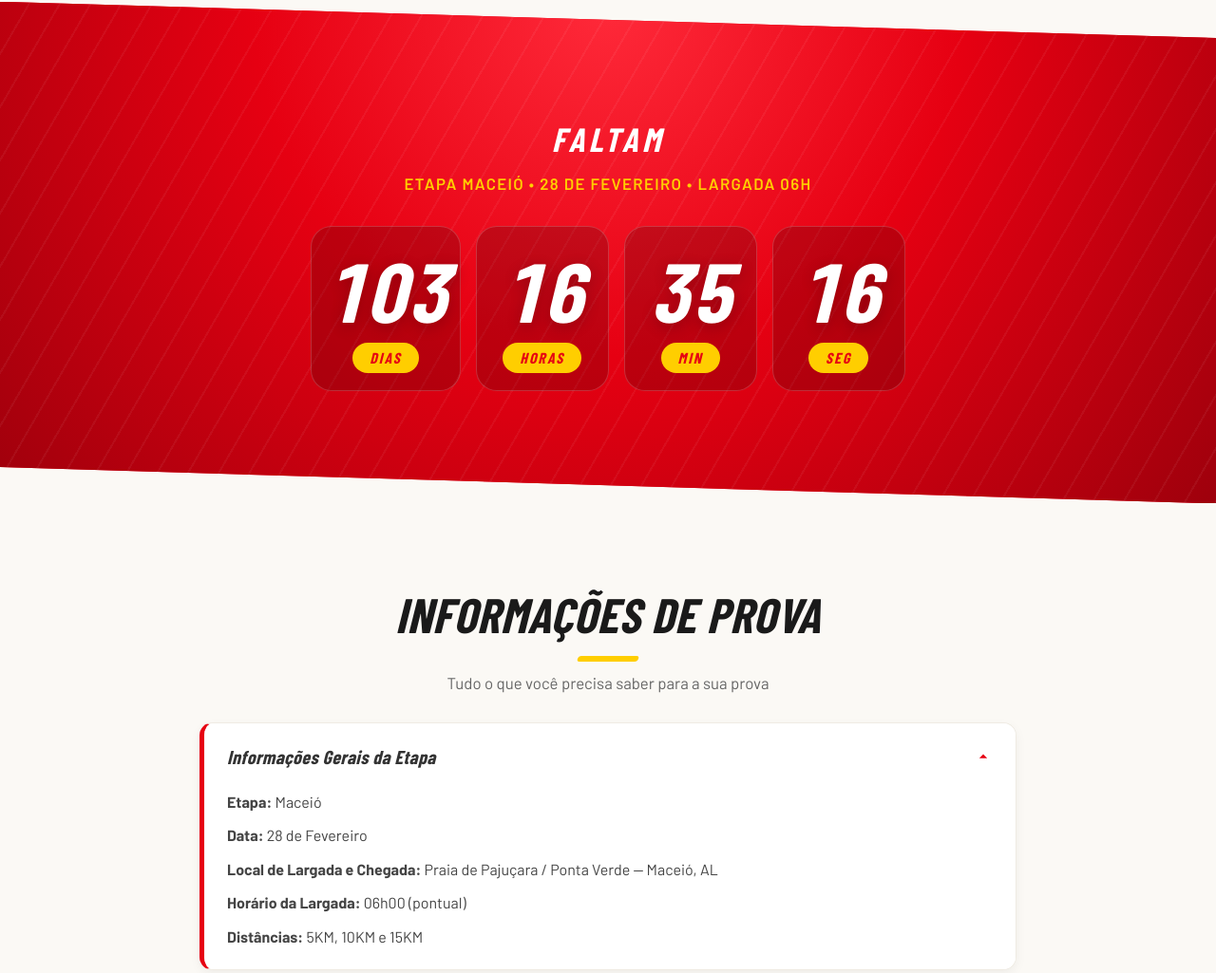
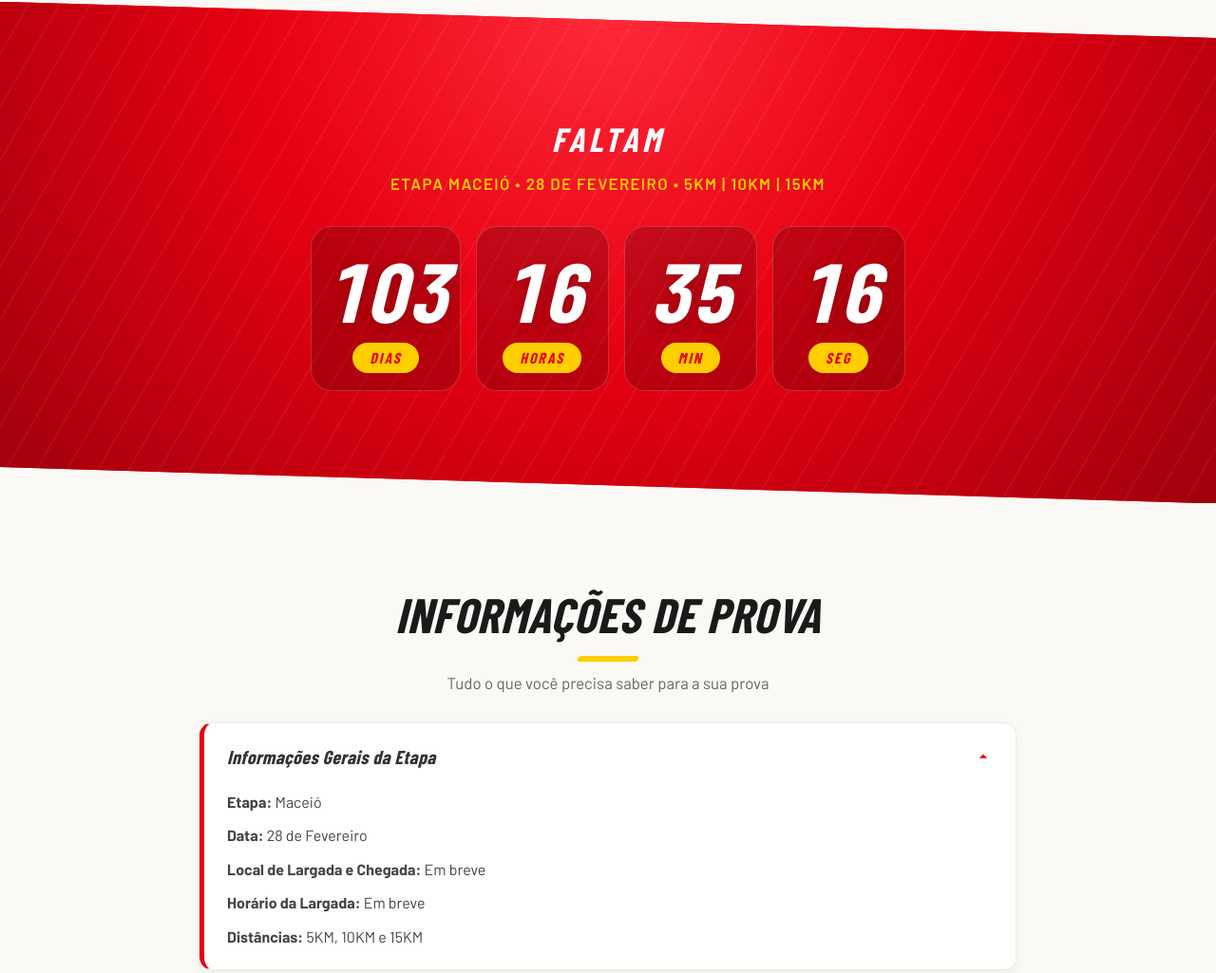
Before and after one commit to Dleysson/corrida-do-novo, a plain HTML site: page etapa.html in a window 1280 px wide. Shown: the part 2352-3377 px from the top of the page at 95% size. Drawn offline with nearby package versions, Linux system fonts and the light colour scheme; a web font is replaced by a local one.

Commit message:
Define local e horário de largada como Em breve em todas as etapas

```diff
--- a/etapa.html
+++ b/etapa.html
@@ -268,7 +268,7 @@
       <div class="countdown-wrap">
         <h3 class="countdown-title">Faltam</h3>
         <p class="countdown-city-notice" id="countdown-city-notice">
-          ETAPA MACEIÓ • 28 DE FEVEREIRO • LARGADA 06H
+          ETAPA MACEIÓ • 28 DE FEVEREIRO • 5KM | 10KM | 15KM
         </p>
 
         <div class="countdown-boxes">
@@ -317,8 +317,8 @@
             <div class="accordion-panel">
               <p><b>Etapa:</b> <span class="dynamic-city-name">Maceió</span></p>
               <p><b>Data:</b> <span class="dynamic-city-date">28 de Fevereiro</span></p>
-              <p><b>Local de Largada e Chegada:</b> <span class="dynamic-city-location">Praia de Pajuçara / Ponta Verde — Maceió, AL</span></p>
-              <p><b>Horário da Largada:</b> 06h00 (pontual)</p>
+              <p><b>Local de Largada e Chegada:</b> <span class="dynamic-city-location">Em breve</span></p>
+              <p><b>Horário da Largada:</b> Em breve</p>
               <p><b>Distâncias:</b> 5KM, 10KM e 15KM</p>
             </div>
           </div>
--- a/script.js
+++ b/script.js
@@ -10,8 +10,8 @@ const CITIES = {
     kitImg: "assets/maceio/CAMISA_MACEIO.png",
     dateImg: "assets/maceio/DOBRA_DATA.png",
     distances: ["5KM", "10KM", "15KM"],
-    location: "Praia de Pajuçara / Ponta Verde — Maceió, AL",
-    time: "06h00 (Largada)",
+    location: "Em breve",
+    time: "Em breve",
     urlGeral: "https://eventos.fluasports.com/corrida-do-novo-circuito-2027-maceio",
     urlColaborador: "https://eventos.fluasports.com/corrida-do-novo-circuito-2027-maceio-colaborador",
     regulamentoUrl: "assets/maceio/regulamento-maceio.pdf"
@@ -26,8 +26,8 @@ const CITIES = {
     kitImg: "assets/recife/CAMISA_RECIFE.png",
     dateImg: "assets/recife/DOBRA_DATA.png",
     distances: ["5KM", "10KM", "15KM"],
-    location: "Cais da Alfândega / Marco Zero — Recife, PE",
-    time: "06h00 (Largada)",
+    location: "Em breve",
+    time: "Em breve",
     urlGeral: "https://eventos.fluasports.com/corrida-do-novo-circuito-2027-recife",
     urlColaborador: "https://eventos.fluasports.com/corrida-do-novo-circuito-2027-recife-colaborador",
     regulamentoUrl: "assets/recife/regulamento-recife.pdf"
@@ -42,8 +42,8 @@ const CITIES = {
     kitImg: "assets/joao-pessoa/CAMISA_JP.png",
     dateImg: "assets/joao-pessoa/DOBRA_DATA.png",
     distances: ["5KM", "10KM", "15KM"],
-    location: "Busto de Tamandaré / Cabo Branco — João Pessoa, PB",
-    time: "06h00 (Largada)",
+    location: "Em breve",
+    time: "Em breve",
     urlGeral: "https://eventos.fluasports.com/corrida-do-novo-circuito-2027-joao-pessoa",
     urlColaborador: "https://eventos.fluasports.com/corrida-do-novo-circuito-2027-joao-pessoa-colaborador",
     regulamentoUrl: "assets/joao-pessoa/regulamento-joao-pessoa.pdf"
@@ -235,7 +235,7 @@ function updateCityUI() {
   // 5. Update countdown city notice
   const cdNotice = document.getElementById("countdown-city-notice");
   if (cdNotice) {
-    cdNotice.textContent = `ETAPA ${city.label} • ${city.dateText.toUpperCase()} • LARGADA 06H`;
+    cdNotice.textContent = `ETAPA ${city.label} • ${city.dateText.toUpperCase()} • 5KM | 10KM | 15KM`;
   }
 
   // 6. Update stage regulation PDF link
```
